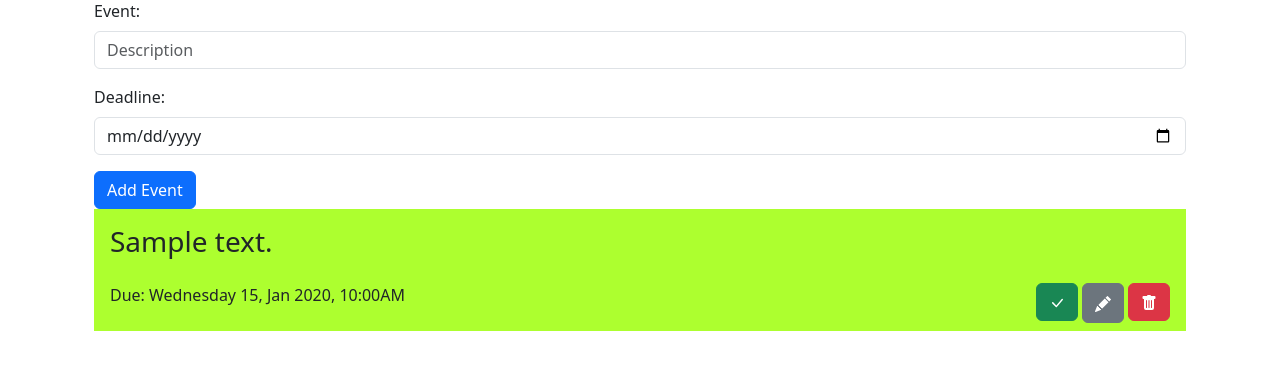
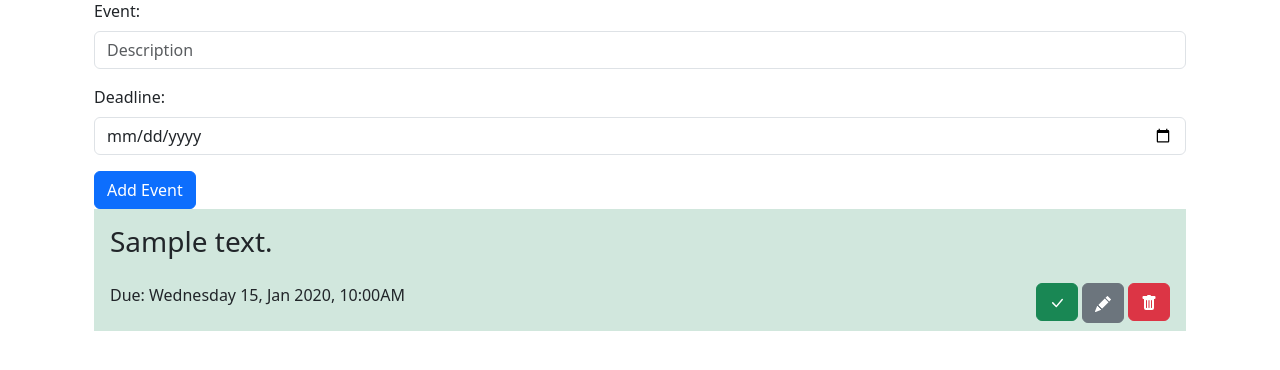
Before and after one commit to LogicEgg/CITasker, a Flask app: page /classes/1 in a window 1280 px wide. Shown: the part 162-532 px from the top of the page. Run offline with Flask 3, Linux system fonts and the light colour scheme; tables that the repository leaves empty hold one stand-in row (values such as "Sample post").

Commit message:
Changed styling for completed tasks

```diff
--- a/templates/class_page.html
+++ b/templates/class_page.html
@@ -30,7 +30,7 @@
     <div class="list-group list-group-flush">
     {% for i in events %}
         {% if i.completed %}
-        <div class="list-group-item flex-fill" style="background-color: greenyellow;">
+        <div class="list-group-item flex-fill bg-success-subtle">
         {% else %}
         <div class="list-group-item flex-fill">
         {% endif %}
```
